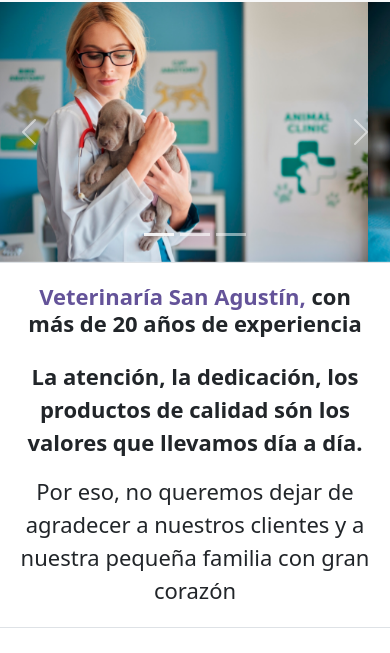
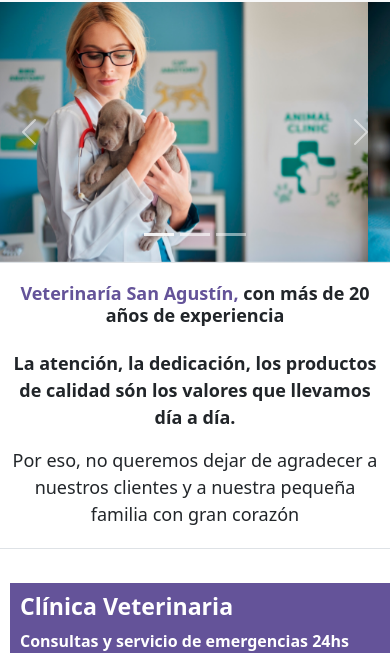
Before and after one commit to ivanGonExe/veterinariaHome, a plain HTML site: page index.html in a window 390 px wide. Shown: the part 198-851 px from the top of the page. Drawn offline with nearby package versions, Linux system fonts and the light colour scheme.

Commit message:
Add files via upload

```diff
--- a/estilo.css
+++ b/estilo.css
@@ -67,15 +67,15 @@ padding-bottom:5px;
     }
 
 }
-@media (max-width:800px)
+@media (max-width:900px)
 {
     #intro{
-        font-size: 22px !important;
+        font-size: 18px !important;
         text-align:center;
     }
     .titulo{
 
-            font-size: 22px !important;
+            font-size: 18px !important;
 
     }
 }
```
